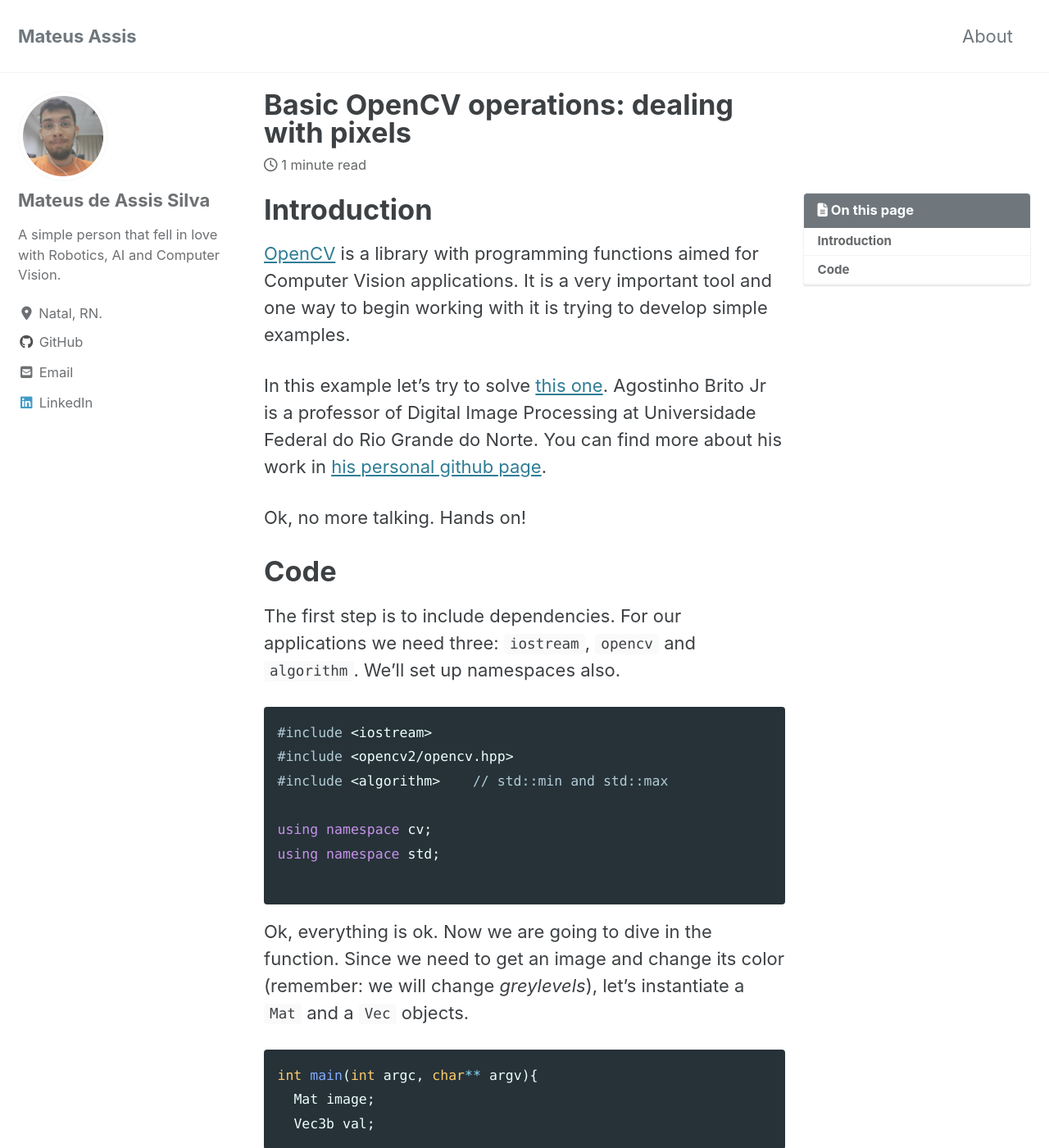
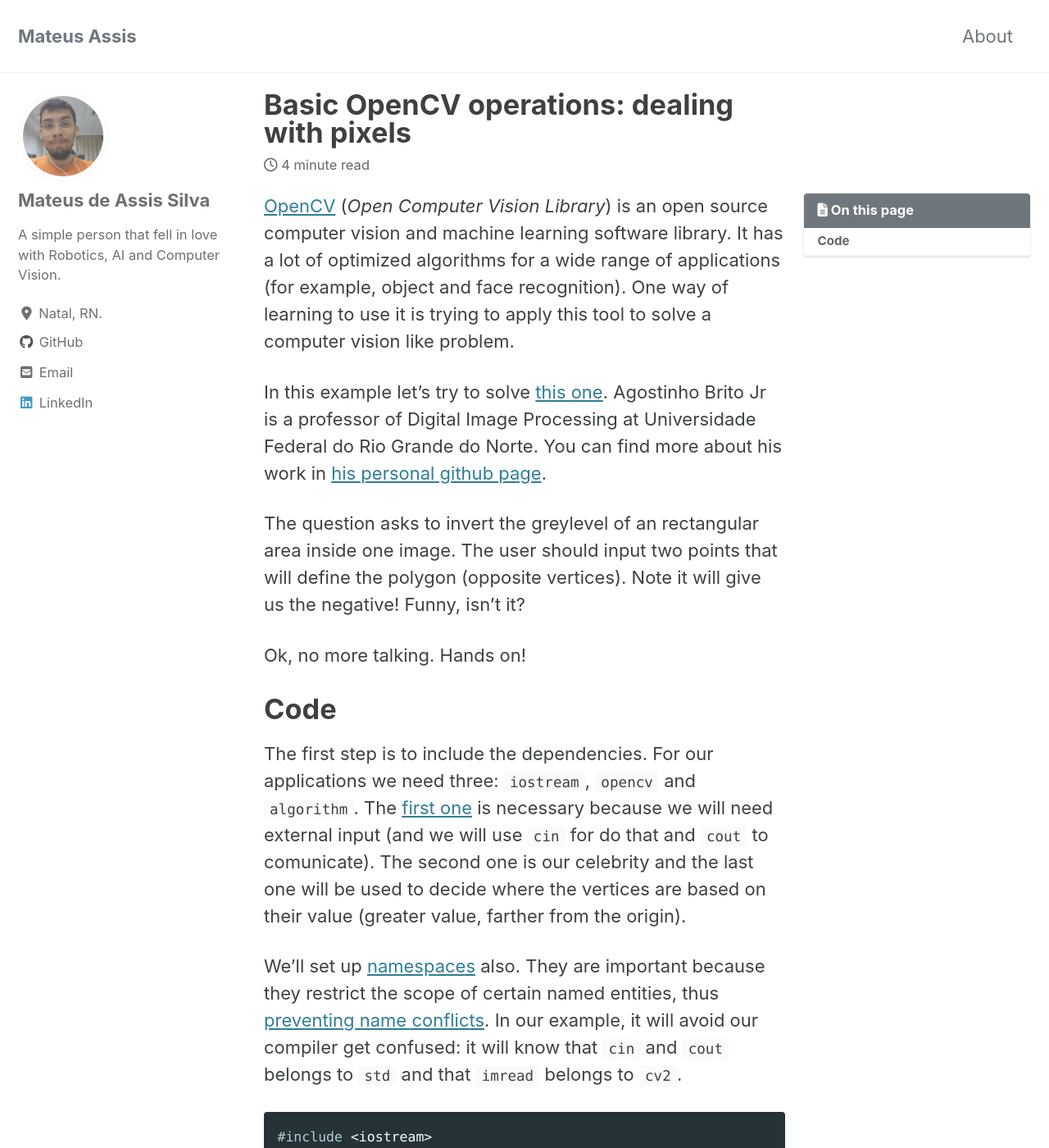
Before and after one commit to mtxslv/mtxslv.github.io, a Jekyll site: the page built from _posts/2020-04-12-opencv_basics.md, in a window 1280 px wide and 1400 px high. Shown: the whole window at 82% size. Built offline with Jekyll 4.4.1, drawn with Linux system fonts in a browser that asks for light colours; cached includes are drawn as plain includes; nearby versions of some CDN libraries; some of the changed text lies outside the part shown.

Commit message:
just re wrote the post

````diff
--- a/_posts/2020-04-12-opencv_basics.md
+++ b/_posts/2020-04-12-opencv_basics.md
@@ -7,17 +7,19 @@
 author_profile: true
 ---
 
-# Introduction
-
-[OpenCV](https://opencv.org/) is a library with programming functions aimed for Computer Vision applications. It is a very important tool and one way to begin working with it is trying to develop simple examples.
+[OpenCV](https://opencv.org/) (_Open Computer Vision Library_) is an open source computer vision and machine learning software library. It has a lot of optimized algorithms for a wide range of applications (for example, object and face recognition). One way of learning to use it is trying to apply this tool to solve a computer vision like problem.
 
 In this example let's try to solve [this one](https://agostinhobritojr.github.io/tutorial/pdi/#_exerc%C3%ADcios). Agostinho Brito Jr is a professor of Digital Image Processing at Universidade Federal do Rio Grande do Norte. You can find more about his work in [his personal github page](https://agostinhobritojr.github.io).
+
+The question asks to invert the greylevel of an rectangular area inside one image. The user should input two points that will define the polygon (opposite vertices). Note it will give us the negative! Funny, isn't it?
 
 Ok, no more talking. Hands on!
 
 # Code
 
-The first step is to include dependencies. For our applications we need three: ```iostream```, ```opencv``` and ```algorithm```. We'll set up namespaces also.
+The first step is to include the dependencies. For our applications we need three: ```iostream```, ```opencv``` and ```algorithm```. The [first one](http://www.cplusplus.com/reference/iostream/) is necessary because we will need external input (and we will use `cin` for do that and `cout` to comunicate). The second one is our celebrity and the last one will be used to decide where the vertices are based on their value (greater value, farther from the origin).
+
+ We'll set up [namespaces](https://www.geeksforgeeks.org/namespace-in-c/) also. They are important because they restrict the scope of certain named entities, thus [preventing name conflicts](https://en.cppreference.com/w/cpp/language/namespace). In our example, it will avoid our compiler get confused: it will know that `cin` and `cout` belongs to `std` and that `imread` belongs to `cv2`.
 
 ```cpp
 #include <iostream>
@@ -26,18 +28,16 @@
 
 using namespace cv;
 using namespace std;
-
 ```
 
-Ok, everything is ok. Now we are going to dive in the function. Since we need to get an image and change its color (remember: we will change *greylevels*), let's instantiate a ```Mat``` and a ```Vec``` objects.
+Ok, we have everything we need. Now we are going to dive in the function. Since we need to get an image from a folder and change its color (remember: we will change *greylevels*), let's instantiate a ```Mat``` object. `Mat` is an [OpenCV class to deal with n-dimensional dense arrays](https://docs.opencv.org/trunk/d3/d63/classcv_1_1Mat.html) (basically what an image is).
 
 ```cpp
 int main(int argc, char** argv){
   Mat image;
-  Vec3b val;
 ```
 
-Note the user will input two points, in order to draw a rectangle. For this, we'll use an array of ints:
+Notice the user will input two points, in order to draw a rectangle. In order to store this, we'll use an array of ints:
 
 {% raw %}
 ```cpp
@@ -45,7 +45,9 @@
 ```
 {% endraw %}
 
-The next step is to input the image.
+This array will store the second point after the first one. Each of them has two coordinates. I already initialized it.
+
+The next step is to get the image. The process to input the picture can be seen [here](https://github.com/mtxslv/dca0445_dip/wiki/How-to-run-the-algorithms-(an-example)). Below we see the block that runs to store the pixels information as greylevels inside the `image` object.
 
 {% raw %}
 ```cpp
@@ -56,7 +58,7 @@
 ```
 {% endraw %}
 
-Now the image is saved in ```image```. Let's get the vertices.
+Now the image is saved, let's get the vertices. An `do-while` loop ensures they are valid (non-negative and don't go beyond image size).
 
 {% raw %}
 ```cpp
@@ -73,7 +75,7 @@
 ```
 {% endraw %}
 
-Let's se the original image...
+Now let's se the original image... the `namedWindow` function creates an window with a title that is passed as a parameter; the other parameter (`WINDOW_AUTOSIZE`) makes it fit the displayed picture. The `imshow` [does basically the same](https://docs.opencv.org/2.4/modules/highgui/doc/user_interface.html?highlight=namedwindow) (yeah, I repeated myself, sorry ) and the `waitKey` makes the code waits for a pressed key.
 
 {% raw %}
 ```cpp
@@ -83,7 +85,13 @@
 ```
 {% endraw %}
 
-Processing the image...
+Now, the focus of our project: Processing the image pixel-by-pixel. Let's iterate using two for loops (the image is an bi-dimensional matrix): the first one runs the rows and the second one runs the lines. Notice how to use the `std::min` and `std::max` to decide where to start and end the loop.
+
+The pixels' intensity goes between 0 and 255. The negative of a null intensity is its maximum value, and the negative of a maximum intensity is a null one. It indicates the equation we should use:
+
+`negative_intensity = 255 - original_intensity` .
+
+Ok, but how to do it using code? Well... if we need [to access pixels' values](https://docs.opencv.org/2.4/doc/user_guide/ug_mat.html#accessing-pixel-intensity-values), we must use `image.at`. But we have to know, as well as the place to look at, the number of channels. It is a greyscale image, so it has just one channel. Since its value can change in 256 levels, we can use an _unsigned char_ to store it.
 
 {% raw %}
 ```cpp
@@ -107,3 +115,5 @@
 }
 ```
 {% endraw %}
+
+The code explained in this post can be found [here](https://github.com/mtxslv/dca0445_dip/blob/master/exercises/regions.cpp). If you go there, you'll notice some trash that I didn't remove. Anyway... thanks to stay until here!
````
Also changed, not shown: other parts of _posts/2020-04-12-opencv_basics.md (+1 -1 lines).
